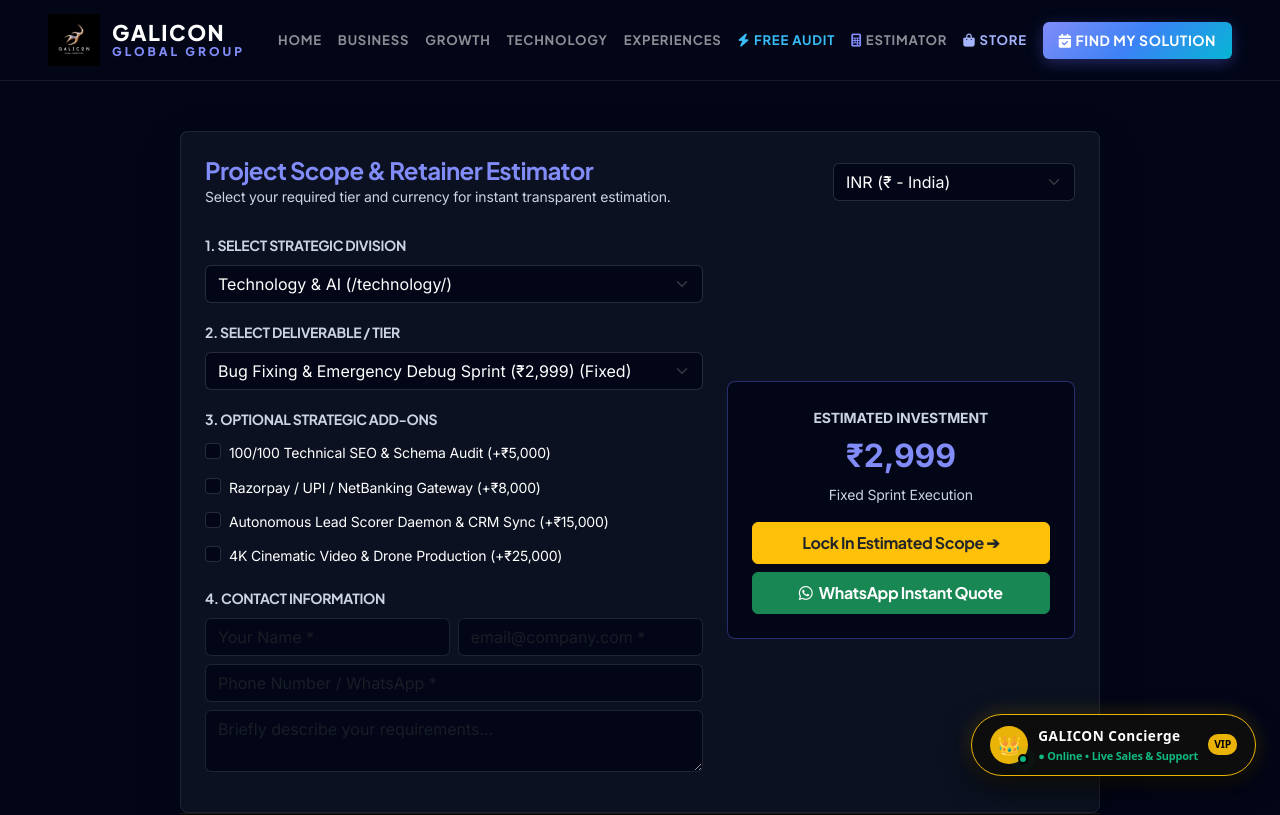
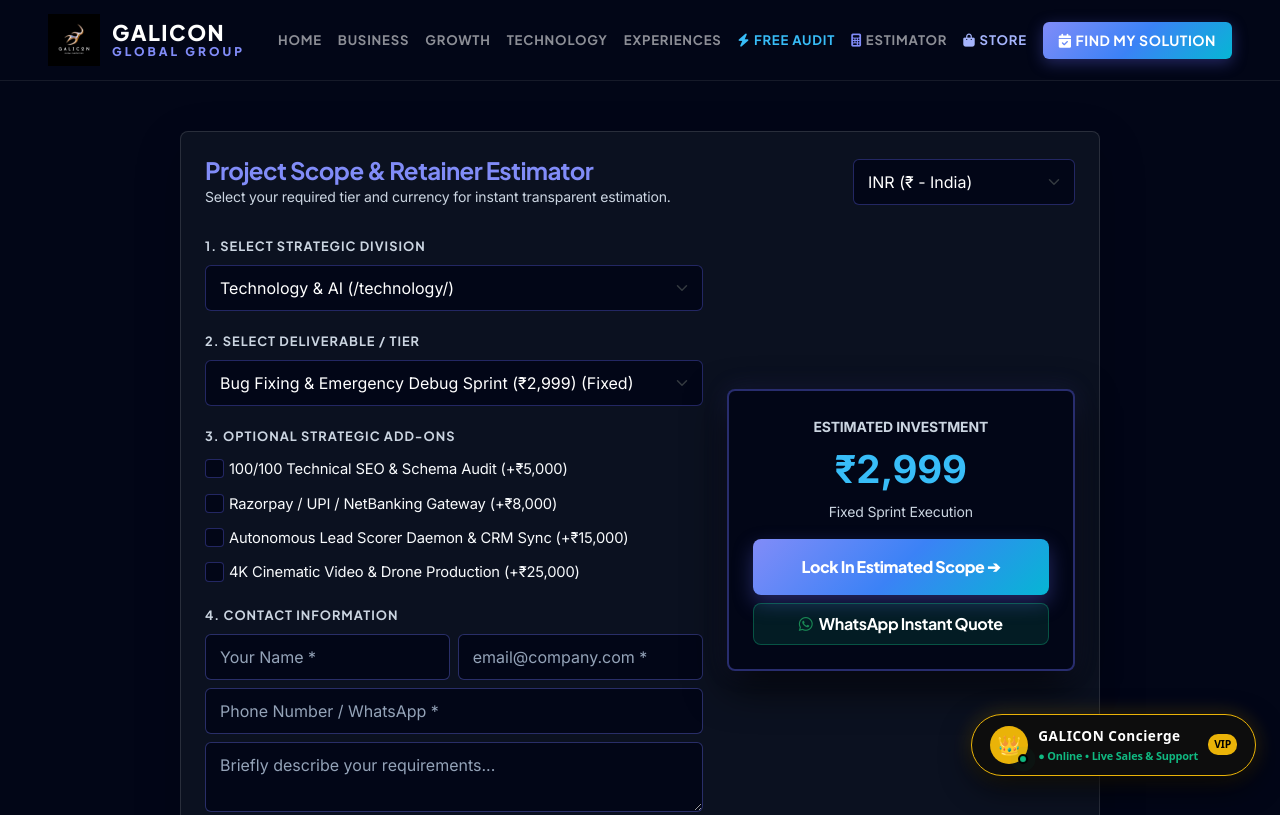
Before and after one commit to ismailkazia302-bot/samrat-global, a website: page calculator.html in a window 1280 px wide. Shown: the top 815 px of the page. Drawn offline with nearby package versions, Linux system fonts and the light colour scheme.

Commit message:
fix(ui): enhance form input contrast, placeholder visibility, and electric indigo styling on calculator and lead forms

```diff
--- a/calculator.html
+++ b/calculator.html
@@ -13,19 +13,27 @@
   <style>
     :root {
       --indigo-gradient: linear-gradient(135deg, #818CF8 0%, #3B82F6 50%, #06B6D4 100%);
+      --border-indigo: rgba(99, 102, 241, 0.35);
     }
     * { box-sizing:border-box; margin:0; padding:0; }
-    body { font-family:'Inter', sans-serif; background:#020617; color:#fff; min-height:100vh; line-height:1.65; letter-spacing:-0.01em; -webkit-font-smoothing:antialiased; }
+    body { font-family:'Inter', sans-serif; background:#020617; color:#F8FAFC; min-height:100vh; line-height:1.65; letter-spacing:-0.01em; -webkit-font-smoothing:antialiased; }
     h1, h2, h3, h4, h5, h6, .btn, .form-label { font-family:'Plus Jakarta Sans', sans-serif; letter-spacing:-0.025em; }
     .container-calc { max-width:960px; margin:50px auto; padding:0 20px; }
     .bg-dark { background-color: #0B1120 !important; }
     .bg-black { background-color: #020617 !important; }
-    .border-secondary { border-color: rgba(255,255,255,0.08) !important; }
-    .border-warning { border-color: rgba(99,102,241,0.4) !important; }
+    .border-secondary { border-color: rgba(255,255,255,0.12) !important; }
+    .border-warning { border-color: var(--border-indigo) !important; }
     .text-warning { color: #818CF8 !important; }
-    .form-select, .form-check-input { background-color: #020617 !important; color: #fff !important; border-color: rgba(255,255,255,0.15) !important; }
-    .form-select:focus { border-color: #6366F1 !important; box-shadow: none !important; }
-    .form-check-input:checked { background-color: #6366F1 !important; border-color: #6366F1 !important; }
+    .form-label { color: #93C5FD !important; font-size:0.8rem; letter-spacing:1px; }
+    .form-check-label { color: #F8FAFC !important; font-size:0.92rem !important; cursor:pointer; }
+    .form-control, .form-select { background-color: #020617 !important; color: #FFFFFF !important; border: 1px solid var(--border-indigo) !important; padding:10px 14px; }
+    .form-control::placeholder { color: #94A3B8 !important; opacity: 1 !important; }
+    .form-control:focus, .form-select:focus { border-color: #38BDF8 !important; box-shadow: 0 0 15px rgba(56,189,248,0.25) !important; color:#FFFFFF !important; }
+    .form-select option { background:#020617 !important; color:#FFFFFF !important; }
+    .form-check-input { background-color: #020617 !important; border-color: var(--border-indigo) !important; width:1.2em; height:1.2em; cursor:pointer; }
+    .form-check-input:checked { background-color: #3B82F6 !important; border-color: #38BDF8 !important; }
+    .btn-indigo { background: var(--indigo-gradient); color:#FFFFFF !important; font-weight:800; border:none; box-shadow:0 8px 20px rgba(99,102,241,0.35); transition:all 0.25s; }
+    .btn-indigo:hover { transform:translateY(-2px); box-shadow:0 12px 25px rgba(99,102,241,0.55); filter:brightness(1.08); }
 
     /* UNIVERSAL HIGH-CONTRAST FONT VISIBILITY (GALICON 2026) */
     body { color: #F8FAFC !important; }
@@ -160,16 +168,16 @@
 
         <!-- Output Total Column -->
         <div class="col-lg-5 d-flex flex-column justify-content-center">
-          <div class="p-4 bg-black rounded-3 border border-warning text-center">
-            <div class="text-muted small text-uppercase fw-bold">Estimated Investment</div>
-            <div class="h2 text-warning fw-bold my-2" id="estimated-price-display">₹14,999</div>
-            <div class="text-muted small mb-3" id="billing-type-label">Fixed Sprint Execution</div>
+          <div class="p-4 rounded-3 text-center" style="background:#020617; border:2px solid rgba(99,102,241,0.4); box-shadow:0 15px 40px rgba(0,0,0,0.8), 0 0 25px rgba(99,102,241,0.15);">
+            <div class="text-secondary small text-uppercase fw-bold letter-spacing-1">Estimated Investment</div>
+            <div class="h2 fw-bold my-2" id="estimated-price-display" style="color:#38BDF8; font-size:2.4rem;">₹14,999</div>
+            <div class="text-secondary small mb-3" id="billing-type-label">Fixed Sprint Execution</div>
 
-            <button type="submit" class="btn btn-warning w-100 fw-bold text-dark py-2 mb-2">
+            <button type="submit" class="btn btn-indigo w-100 py-3 mb-2" style="font-size:1rem; border-radius:8px;">
               Lock In Estimated Scope ➔
             </button>
-            <a href="#" id="whatsapp-export-btn" target="_blank" class="btn btn-success w-100 fw-bold text-white py-2">
-              <i class="fab fa-whatsapp me-1"></i> WhatsApp Instant Quote
+            <a href="#" id="whatsapp-export-btn" target="_blank" class="btn btn-outline-success w-100 fw-bold text-white py-2" style="border-radius:8px; background:rgba(16,185,129,0.12); border-color:rgba(16,185,129,0.35);">
+              <i class="fab fa-whatsapp me-1 text-success"></i> WhatsApp Instant Quote
             </a>
           </div>
         </div>
```
Also changed, not shown: audit/index.html (+3 -0 lines), meet.html (+12 -8 lines).
